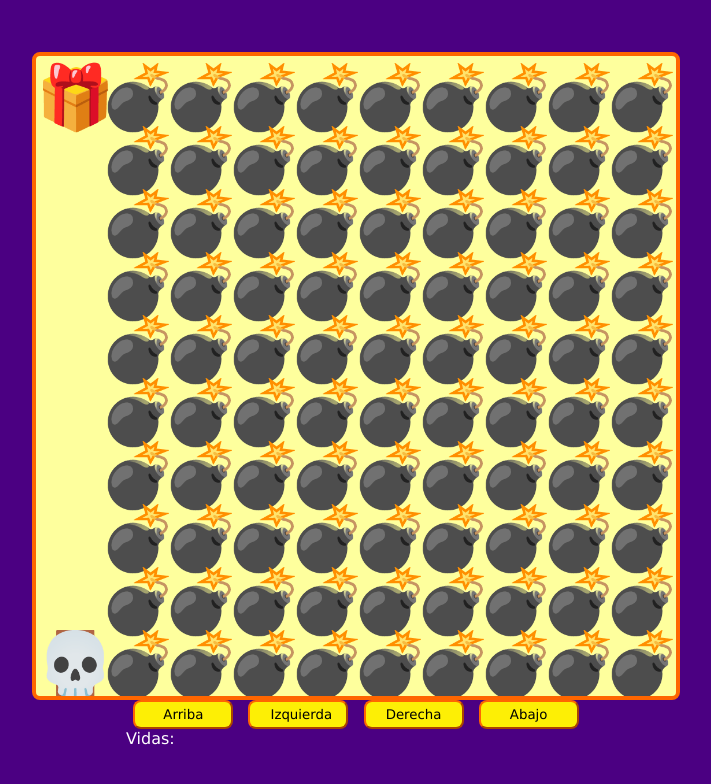
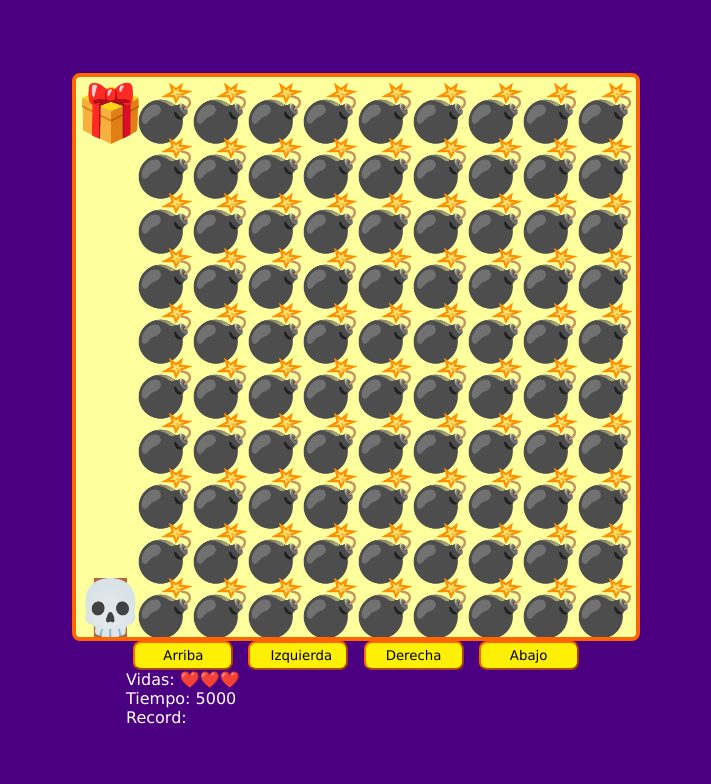
Before and after one commit to Gabox-28/GameJS, a plain HTML site: page index.html in a window 1280 px wide. Shown: the whole page, without its empty margins (284-995 px from the left). Drawn offline with Linux system fonts and the light colour scheme.

Commit message:
Proyecto casi terminado

```diff
--- a/game.js
+++ b/game.js
@@ -5,6 +5,10 @@ const btnUp = document.querySelector('#up')
 const btnLeft = document.querySelector('#left')
 const btnRight = document.querySelector('#right')
 const btnDown = document.querySelector('#down')
+const spanLives = document.querySelector('#lives')
+const spanTime = document.querySelector('#time')
+const spanRecord = document.querySelector('#record')
+const pResoult = document.querySelector('#result');
 
 window.addEventListener('keydown', moveByKeys)
 btnUp.addEventListener('click', moveUp)
@@ -19,11 +23,9 @@ let canvasSize
 let elementsSize
 let level = 0
 let lives = 3
+let timeStart
+let timeInterval
 const playerPosition = {
-    x: undefined,
-    y: undefined
-}
-const startPosition = {
     x: undefined,
     y: undefined
 }
@@ -31,20 +33,25 @@ const giftPosition = {
     x: undefined,
     y: undefined
 }
-let freePositions = []
+let enemyPositions = []
 
 
 function CanvaSize(){
     if(window.innerHeight > window.innerWidth){
-        canvasSize = window.innerWidth * 0.8
+        canvasSize = window.innerWidth * 0.7
     }else{
-        canvasSize = window.innerHeight * 0.8
+        canvasSize = window.innerHeight * 0.7
     }
+
+    canvasSize = Number(canvasSize.toFixed(0))
 
     canvas.setAttribute('width', canvasSize)
     canvas.setAttribute('height', canvasSize)
 
     elementsSize = (canvasSize / 10) - 1
+
+    playerPosition.x = undefined
+    playerPosition.y = undefined
 
     startGame()
 }
@@ -52,12 +59,17 @@ function startGame(){
     game.font = elementsSize + 'px Verdana'
 
     const map = maps[level];
-    console.log(map)
-
-    freePositions = []
+    enemyPositions = []
+    showLives()
 
     if (!map){
         gameWin()
+    }
+
+    if(!timeStart){
+        timeStart = Date.now()
+        timeInterval = setInterval(showTime,100)
+        showRecord()
     }
 
     const mapRows = map.trim().split('\n');
@@ -74,31 +86,15 @@ function startGame(){
                 if(!playerPosition.x && !playerPosition.y){
                     playerPosition.x = posX;
                     playerPosition.y = posY;
-
-                    const freePostion = {
-                        x: posX,
-                        y: posY
-                    }
-                    freePositions.push(freePostion)
                 }
-
             }else if(col === 'I'){
                 giftPosition.x = posX
                 giftPosition.y = posY
-
-                if(!playerPosition.x && !playerPosition.y){
-                    const freePostion = {
-                        x: posX,
-                        y: posY
-                    }
-                    freePositions.push(freePostion)
-                }
-            }else if( col === '-'){
-                const freePosition = {
+            }else if (col === 'X') {
+                enemyPositions.push({
                     x: posX,
-                    y: posY
-                }
-                freePositions.push(freePosition)
+                    y: posY,
+                });
             }
             game.fillText(emoji, posX, posY)
         })
@@ -111,14 +107,18 @@ function movePlayer(){
     const giftCollisionY = playerPosition.y.toFixed(3) === giftPosition.y.toFixed(3);
     const giftCollision = giftCollisionX && giftCollisionY;
 
-    const isFreePosition =  freePositions.find(pos => pos.x.toFixed(3) === playerPosition.x.toFixed(3) && pos.y.toFixed(3) === playerPosition.y.toFixed(3))
-
     if (giftCollision){
         levelWin()
     }
 
-    if (isFreePosition === undefined){
-        levelFail()
+    const enemyCollision = enemyPositions.find(enemy => {
+        const enemyCollisionX = enemy.x.toFixed(3) === playerPosition.x.toFixed(3);
+        const enemyCollisionY = enemy.y.toFixed(3) === playerPosition.y.toFixed(3);
+        return enemyCollisionX && enemyCollisionY;
+    });
+
+    if (enemyCollision) {
+        levelFail();
     }
 
     game.fillText(emojis['PLAYER'], playerPosition.x, playerPosition.y)
@@ -133,15 +133,45 @@ function levelFail() {
     lives--
 
     if (lives <= 0){
-
+        lives = 3
+        level = 0
+        timeStart = undefined
     }
     playerPosition.x = undefined
     playerPosition.y = undefined
     startGame()
-
 }
 
-function gameWin(){}
+function showLives(){
+    spanLives.innerHTML = emojis['HEART'].repeat(lives)
+}
+
+function showTime(){
+    spanTime.innerHTML = Date.now() - timeStart
+}
+
+function showRecord(){
+    spanRecord.innerHTML = localStorage.getItem('record_time')
+}
+
+function gameWin(){
+    clearInterval(timeInterval)
+
+    const recordTime = localStorage.getItem('record_time')
+    const playerTime = Date.now() - timeStart
+
+    if(recordTime){
+        if(recordTime >= playerTime){
+            localStorage.setItem('record_time', playerTime)
+            pResoult.innerHTML = 'Superaste el record'
+        }else{
+            pResoult.innerHTML = 'Lo siento, no superaste el record'
+        }
+    }else{
+        localStorage.setItem('record_time', playerTime)
+        pResoult.innerHTML = '¡Trata de superar tu tiempo!'
+    }
+}
 
 
 function moveByKeys(event){
@@ -151,7 +181,7 @@ function moveByKeys(event){
     else if(event.key === 'ArrowDown') moveDown()
 }
 function moveUp(){
-    if(playerPosition.y > (elementsSize * 2))
+    if(playerPosition.y > (elementsSize))
         playerPosition.y -= elementsSize
     startGame()
 }
--- a/index.html
+++ b/index.html
@@ -22,6 +22,9 @@
 
         <div class="messages">
             <p>Vidas: <span id="lives"></span></p>
+            <p>Tiempo: <span id="time"></span></p>
+            <p>Record: <span id="record"></span></p>
+            <p id="result"></p>
         </div>
     </div>
 
--- a/maps.js
+++ b/maps.js
@@ -12,6 +12,7 @@ const emojis = {
     'BOMB_COLLISION': '🔥',
     'GAME_OVER': '👎',
     'WIN': '🏆',
+    'HEART' : '❤️'
 };
 
 const maps = [];
--- a/styles.css
+++ b/styles.css
@@ -58,6 +58,6 @@ p {
 }
 
 @media (max-width: 440px) {
-    button { margin-top: 25px; }
+    button { margin-top: 5px; }
     #up, #down { margin-left: 100%; margin-right: 100%; }
 }
```
